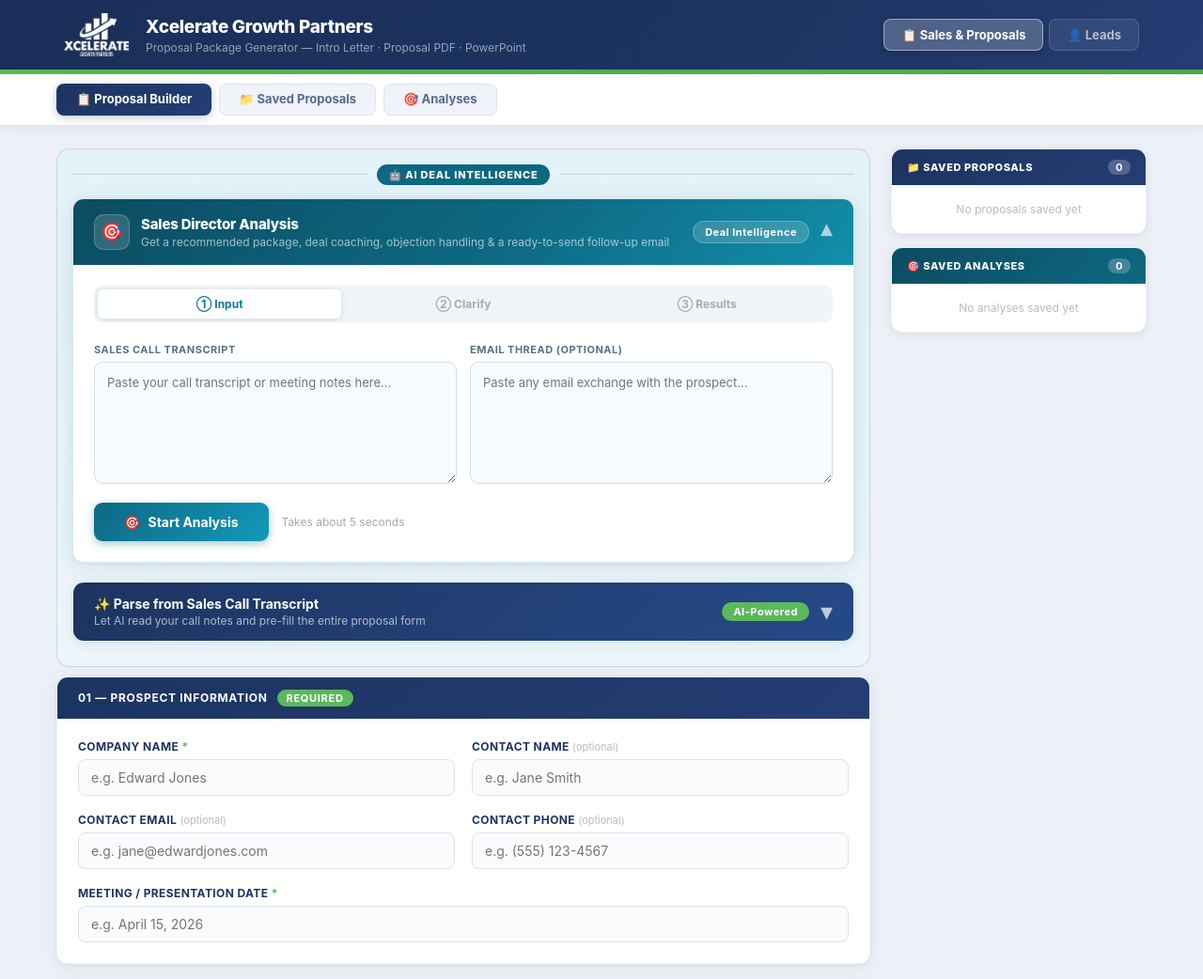
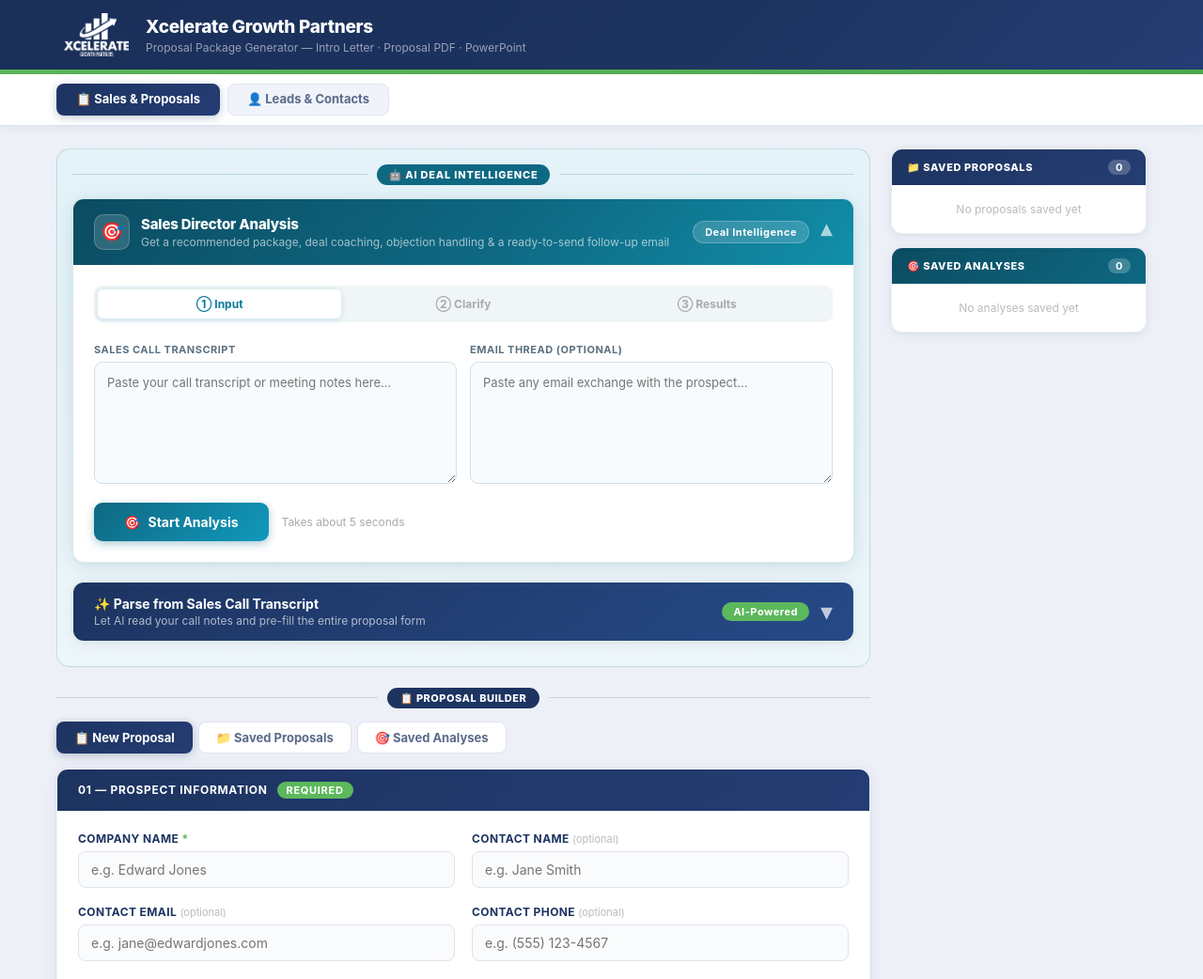
Before and after one commit to huegioi/xcelerate-proposals, a Flask app: page / in a window 1280 px wide. Shown: the top 1042 px of the page at 94% size. Run offline with Flask 3, Linux system fonts and the light colour scheme; data that the repository does not hold is empty.

Commit message:
Update index.html

```diff
--- a/xcellerate_app/templates/index.html
+++ b/xcellerate_app/templates/index.html
@@ -28,29 +28,7 @@
     .header-text p { color: rgba(255,255,255,0.55); font-size: 12px; margin-top: 3px; }
     .green-bar { height: 5px; background: linear-gradient(90deg, #5CB85C, #4daa4d); }
 
-    /* ── Top-level nav (inside header) ──────────────────── */
-    .top-nav-bar {
-      margin-left: auto; display: flex; gap: 6px; align-items: center;
-    }
-    .top-nav-btn {
-      padding: 8px 18px; font-size: 13px; font-weight: 700;
-      color: rgba(255,255,255,0.65); background: rgba(255,255,255,0.08);
-      border: 1.5px solid rgba(255,255,255,0.15); border-radius: 8px;
-      cursor: pointer; transition: all 0.18s; font-family: inherit;
-    }
-    .top-nav-btn:hover:not(.active) {
-      color: #fff; background: rgba(255,255,255,0.16); border-color: rgba(255,255,255,0.3);
-    }
-    .top-nav-btn.active {
-      color: #fff; background: rgba(255,255,255,0.22);
-      border-color: rgba(255,255,255,0.45);
-      box-shadow: 0 2px 8px rgba(0,0,0,0.2);
-    }
-    .top-nav-btn.leads-section-btn.active {
-      background: rgba(92,184,92,0.28); border-color: rgba(92,184,92,0.55);
-    }
-
-    /* ── Sub-nav strip (below green bar, full-width, sticky) */
+    /* ── Primary section nav strip (Sales & Proposals | Leads) */
     .sub-nav-strip {
       background: #fff;
       border-bottom: 1px solid #dde3f0;
@@ -60,6 +38,35 @@
     .sub-nav-inner {
       max-width: 1200px; margin: 0 auto;
       padding: 10px 20px; display: flex; gap: 8px;
+    }
+    .main-nav-btn.leads-nav-btn.active {
+      background: linear-gradient(135deg, #2d6a2d, #3a7a3a);
+    }
+
+    /* ── Proposal Builder section (inside Sales & Proposals) */
+    .proposal-section-sep {
+      display: flex; align-items: center; gap: 10px; margin: 22px 0 14px;
+    }
+    .proposal-section-sep-line { flex: 1; height: 1px; background: rgba(29,52,97,0.15); }
+    .proposal-section-sep-tag {
+      background: #1D3461; color: #fff; border-radius: 20px;
+      padding: 4px 14px; font-size: 11px; font-weight: 800;
+      letter-spacing: 0.5px; text-transform: uppercase; white-space: nowrap;
+    }
+    .proposal-sub-nav {
+      display: flex; gap: 6px; margin-bottom: 16px;
+    }
+    .proposal-sub-btn {
+      padding: 8px 18px; font-size: 13px; font-weight: 700;
+      color: #5a6a8a; background: #fff; border: 1.5px solid #dde3f0;
+      border-radius: 8px; cursor: pointer; transition: all 0.15s;
+      font-family: inherit; white-space: nowrap;
+    }
+    .proposal-sub-btn:hover:not(.active) { background: #f0f3f9; color: #1D3461; border-color: #b8c4de; }
+    .proposal-sub-btn.active {
+      background: linear-gradient(135deg, #1D3461, #243d73);
+      color: #fff; border-color: transparent;
+      box-shadow: 0 2px 10px rgba(29,52,97,0.28);
     }
 
     /* ── Main two-column layout ─────────────────────────── */
@@ -884,37 +891,21 @@
       <p>Proposal Package Generator — Intro Letter · Proposal PDF · PowerPoint</p>
     </div>
     <!-- ── Top-level section navigation (in header) ──── -->
-    <nav class="top-nav-bar" aria-label="Main navigation">
-      <button type="button" id="section-sales-btn" class="top-nav-btn active"
-              onclick="switchSection('sales')">
-        📋 Sales &amp; Proposals
-      </button>
-      <button type="button" id="section-leads-btn" class="top-nav-btn leads-section-btn"
-              onclick="switchSection('leads')">
-        👤 Leads
-      </button>
-    </nav>
   </div>
 </header>
 <div class="green-bar"></div>
 
-<!-- ── Sub-nav strip (Proposal Builder | Saved | Analyses) -->
+<!-- ── Primary section nav strip (Sales & Proposals | Leads) -->
 <div class="sub-nav-strip" id="sub-nav-strip">
   <div class="sub-nav-inner">
-    <nav class="main-nav-bar" id="sub-nav-sales" aria-label="Section navigation">
-      <button type="button" id="new-tab-btn" class="main-nav-btn active"
-              onclick="switchTab('new')">
-        📋 Proposal Builder
-      </button>
-      <button type="button" id="saved-tab-btn" class="main-nav-btn"
-              onclick="switchTab('saved')">
-        📁 Saved Proposals
-      </button>
-      <button type="button" id="analyses-tab-btn" class="main-nav-btn"
-              onclick="switchTab('analyses')">
-        🎯 Analyses
-      </button>
-    </nav>
+    <button type="button" id="section-sales-btn" class="main-nav-btn active"
+            onclick="switchSection('sales')">
+      📋 Sales &amp; Proposals
+    </button>
+    <button type="button" id="section-leads-btn" class="main-nav-btn leads-nav-btn"
+            onclick="switchSection('leads')">
+      👤 Leads &amp; Contacts
+    </button>
   </div>
 </div>
 
@@ -937,7 +928,11 @@
   <!-- ═══════════════════ MAIN COLUMN ═══════════════════ -->
   <div class="main-col">
 
+  <!-- Sales & Proposals section (AI + Proposal Builder) -->
+  <div id="sales-section">
+
   <!-- ── AI Zone ──────────────────────────────────────── -->
+  <div id="ai-section-wrap">
   <div class="zone-wrap ai-zone">
     <div class="zone-label">
       <div class="zone-label-line"></div>
@@ -1175,7 +1170,33 @@ Example:
   </div>
 
   </div><!-- /ai-zone -->
-
+  </div><!-- /ai-section-wrap -->
+
+  <!-- ── Proposal Builder Section ──────────────────────── -->
+  <div id="proposal-builder-section">
+
+    <!-- Section divider -->
+    <div class="proposal-section-sep">
+      <div class="proposal-section-sep-line"></div>
+      <span class="proposal-section-sep-tag">📋 Proposal Builder</span>
+      <div class="proposal-section-sep-line"></div>
+    </div>
+
+    <!-- Sub-tabs: Proposal Builder | Saved Proposals | Saved Analyses -->
+    <nav class="proposal-sub-nav" aria-label="Proposal Builder navigation">
+      <button type="button" id="new-tab-btn" class="proposal-sub-btn active"
+              onclick="switchTab('new')">
+        📋 New Proposal
+      </button>
+      <button type="button" id="saved-tab-btn" class="proposal-sub-btn"
+              onclick="switchTab('saved')">
+        📁 Saved Proposals
+      </button>
+      <button type="button" id="analyses-tab-btn" class="proposal-sub-btn"
+              onclick="switchTab('analyses')">
+        🎯 Saved Analyses
+      </button>
+    </nav>
 
   <!-- Saved Proposals Panel -->
   <div class="tab-panel" id="panel-saved">
@@ -1245,7 +1266,10 @@ Example:
     </div>
   </div>
 
-  <!-- Leads Panel -->
+  </div><!-- /proposal-builder-section -->
+  </div><!-- /sales-section -->
+
+  <!-- Leads Panel (shown only when Leads tab active) -->
   <div class="tab-panel" id="panel-leads">
     <div class="card">
       <div class="card-header" style="background: linear-gradient(135deg, #2d6a2d, #3a7a3a);">
@@ -1958,61 +1982,68 @@ Example:
     window.scrollTo({ top: 0, behavior: "smooth" });
   }
 
-  // ── Section switching (top-level: sales | leads) ───────
+  // ── Track current sub-tab ─────────────────────────────
+  let _currentSubTab = "new";
+
+  // ── Section switching (Sales & Proposals | Leads) ──────
   function switchSection(section) {
-    document.querySelectorAll(".top-nav-btn").forEach(b => b.classList.remove("active"));
-    const strip = document.getElementById("sub-nav-strip");
+    // Update primary nav buttons
+    ["section-sales-btn","section-leads-btn"].forEach(id => {
+      const el = document.getElementById(id);
+      if (el) el.classList.remove("active");
+    });
+
+    const aiWrap    = document.getElementById("ai-section-wrap");
+    const propSec   = document.getElementById("proposal-builder-section");
+    const leadsPanel = document.getElementById("panel-leads");
 
     if (section === "leads") {
-      document.getElementById("section-leads-btn").classList.add("active");
-      if (strip) strip.style.display = "none";
-      document.querySelectorAll(".main-nav-btn").forEach(b => b.classList.remove("active"));
+      const btn = document.getElementById("section-leads-btn");
+      if (btn) btn.classList.add("active");
+      // Hide Sales content
+      if (aiWrap)  aiWrap.style.display  = "none";
+      if (propSec) propSec.style.display = "none";
+      // Show Leads
       document.querySelectorAll(".tab-panel").forEach(p => p.classList.remove("active"));
-      document.getElementById("panel-leads").classList.add("active");
+      if (leadsPanel) leadsPanel.classList.add("active");
       loadLeads();
     } else {
-      document.getElementById("section-sales-btn").classList.add("active");
-      if (strip) strip.style.display = "";
-      // Restore the active sub-tab (default to 'new' if none active)
-      const activeBtn = document.querySelector(".main-nav-btn.active");
-      if (!activeBtn) {
-        switchTab("new");
-      } else {
-        document.querySelectorAll(".tab-panel").forEach(p => p.classList.remove("active"));
-        const tabMap = { "new-tab-btn": "panel-new", "saved-tab-btn": "panel-saved", "analyses-tab-btn": "panel-analyses" };
-        const panelId = tabMap[activeBtn.id] || "panel-new";
-        const panel = document.getElementById(panelId);
-        if (panel) panel.classList.add("active");
-        document.getElementById("panel-leads").classList.remove("active");
-      }
-    }
-  }
-
-  // ── Tab switching ──────────────────────────────────────
+      const btn = document.getElementById("section-sales-btn");
+      if (btn) btn.classList.add("active");
+      // Show Sales content
+      if (aiWrap)  aiWrap.style.display  = "";
+      if (propSec) propSec.style.display = "";
+      // Hide Leads, restore sub-tab
+      if (leadsPanel) leadsPanel.classList.remove("active");
+      switchTab(_currentSubTab || "new");
+    }
+  }
+
+  // ── Sub-tab switching (within Sales & Proposals) ───────
   function switchTab(tab) {
-    if (tab === "leads") {
-      switchSection("leads");
-      return;
-    }
-
-    // Ensure we're in the Sales section
-    document.querySelectorAll(".top-nav-btn").forEach(b => b.classList.remove("active"));
-    const sectionBtn = document.getElementById("section-sales-btn");
-    if (sectionBtn) sectionBtn.classList.add("active");
-    const strip = document.getElementById("sub-nav-strip");
-    if (strip) strip.style.display = "";
-
-    // Clear active state from all nav buttons and panels
-    document.querySelectorAll(".main-nav-btn, .tab-btn").forEach(b => b.classList.remove("active"));
+    if (tab === "leads") { switchSection("leads"); return; }
+
+    _currentSubTab = tab;
+
+    // Mark Sales section active
+    document.getElementById("section-sales-btn")?.classList.add("active");
+    document.getElementById("section-leads-btn")?.classList.remove("active");
+
+    // Ensure Sales content is visible
+    const aiWrap  = document.getElementById("ai-section-wrap");
+    const propSec = document.getElementById("proposal-builder-section");
+    if (aiWrap)  aiWrap.style.display  = "";
+    if (propSec) propSec.style.display = "";
+
+    // Clear sub-tab buttons and panels
+    document.querySelectorAll(".proposal-sub-btn, .tab-btn").forEach(b => b.classList.remove("active"));
     document.querySelectorAll(".tab-panel").forEach(p => p.classList.remove("active"));
 
     const btnId   = { new: "new-tab-btn", saved: "saved-tab-btn", analyses: "analyses-tab-btn" }[tab] || "new-tab-btn";
-    const panelId = { new: "panel-new",   saved: "panel-saved",   analyses: "panel-analyses" }[tab] || "panel-new";
-
-    const btn   = document.getElementById(btnId);
-    const panel = document.getElementById(panelId);
-    if (btn)   btn.classList.add("active");
-    if (panel) panel.classList.add("active");
+    const panelId = { new: "panel-new",   saved: "panel-saved",   analyses: "panel-analyses"  }[tab] || "panel-new";
+
+    document.getElementById(btnId)?.classList.add("active");
+    document.getElementById(panelId)?.classList.add("active");
 
     if (tab === "saved")    loadSavedProposals();
     if (tab === "analyses") loadSavedAnalyses();
@@ -2021,11 +2052,11 @@ Example:
   // ── New Analysis (from Analyses panel) ─────────────────
   function startNewAnalysis() {
     resetSdAnalysis();
+    switchSection("sales");
     switchTab("new");
     setTimeout(() => {
       const sdCard = document.getElementById("sd-card");
       if (sdCard) sdCard.scrollIntoView({ behavior: "smooth", block: "start" });
-      // Open SD panel if closed
       const body   = document.getElementById("sd-body");
       const toggle = document.getElementById("sd-toggle");
       if (body && !body.classList.contains("open")) {
@@ -2349,12 +2380,14 @@ Example:
     toggle.classList.toggle("open", !isOpen);
   }
 
-  // SD open by default, transcript closed by default
+  // Initialise on load
   document.addEventListener("DOMContentLoaded", () => {
-    // Open the Sales Director panel
+    // Start in Sales & Proposals section, Proposal Builder sub-tab
+    switchSection("sales");
+    // Open the Sales Director panel by default
     document.getElementById("sd-body").classList.add("open");
     document.getElementById("sd-toggle").classList.add("open");
-    // Transcript starts closed (omit adding "open")
+    // Transcript starts closed
     loadSidebarData();
   });
 
```
